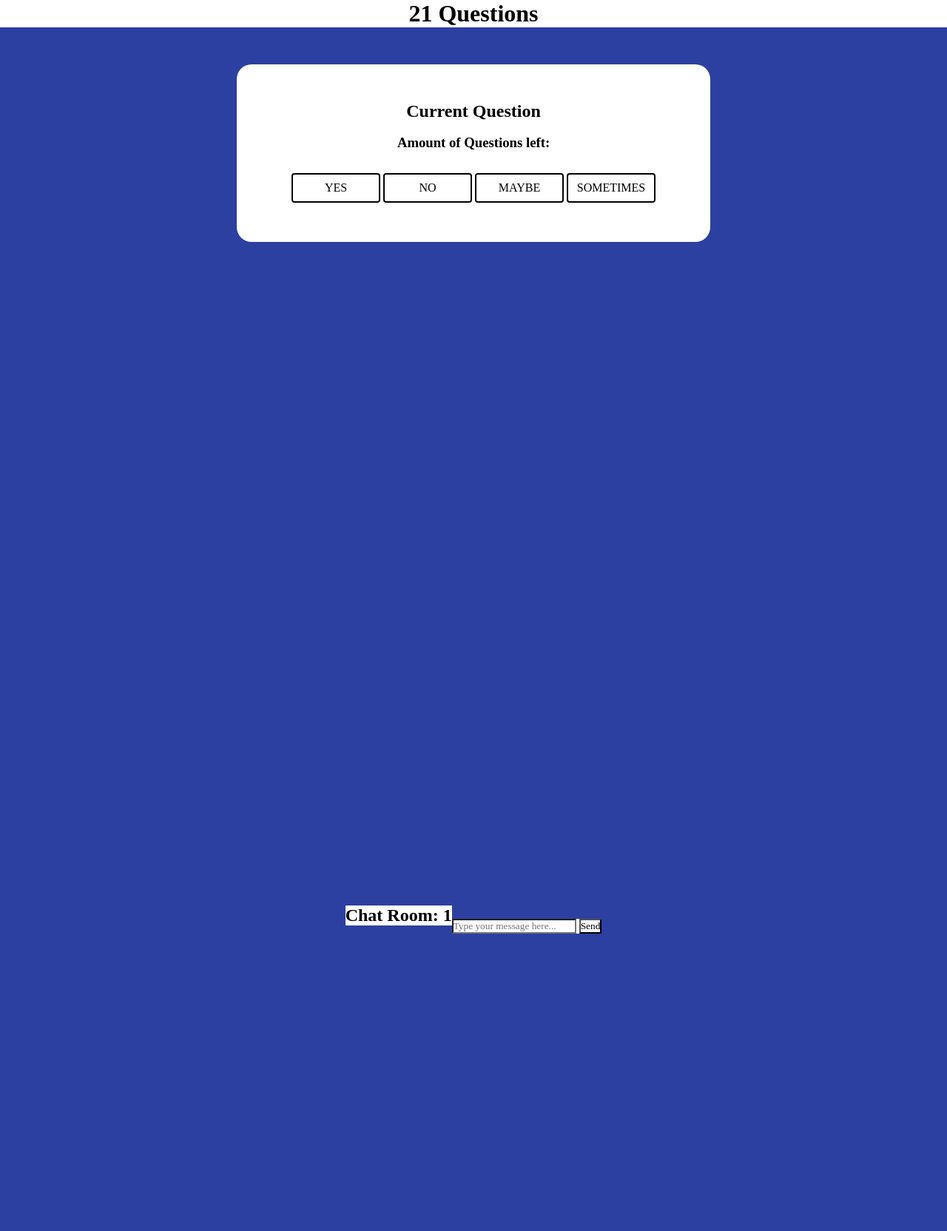
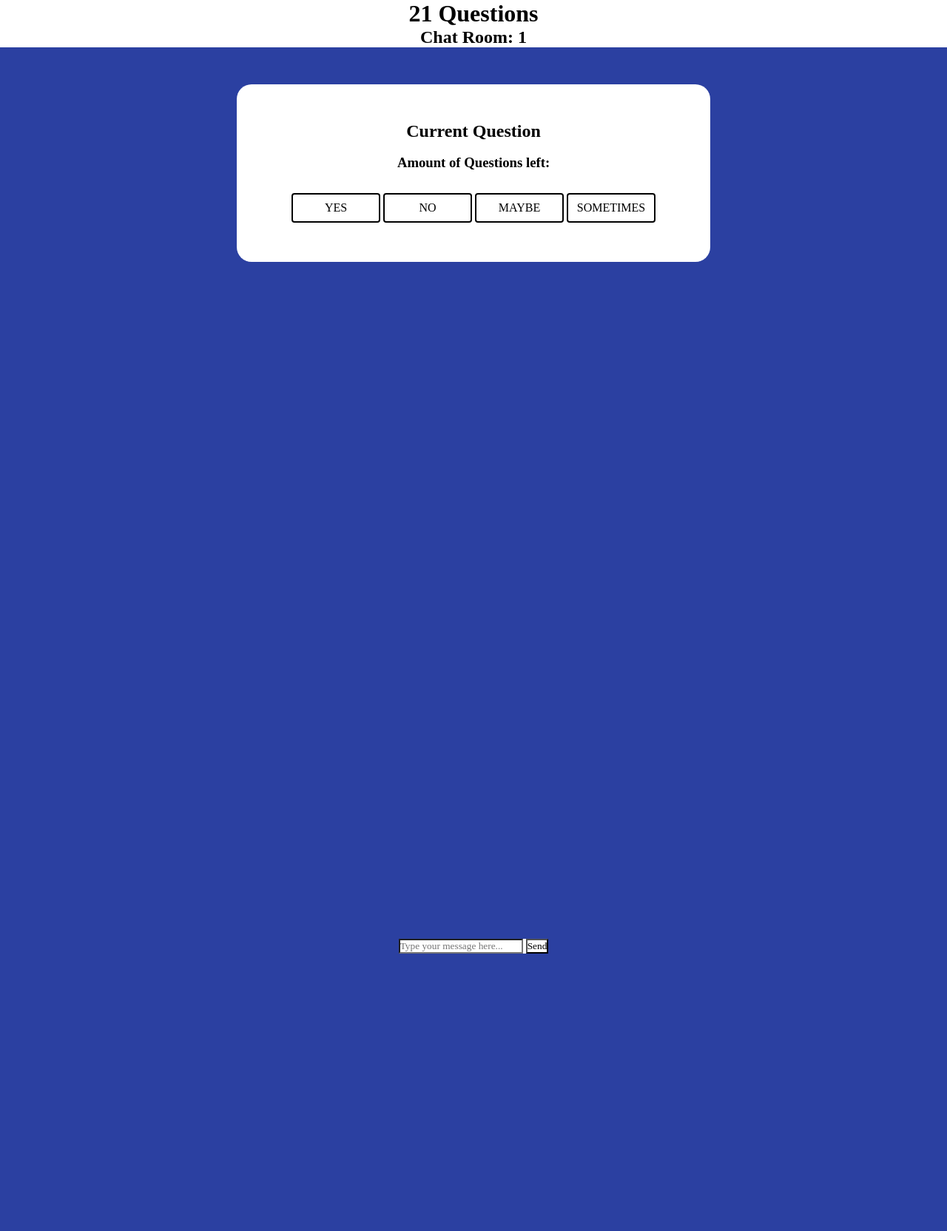
Before and after one commit to emilydesantis/cse312-because-the-internet, a Flask app: page /page3/1 in a window 1280 px wide. Shown: the whole page at 74% size. Before the commit the page ends 1262 px from the top, so only its background shows below. Run offline with Flask 3, Linux system fonts and the light colour scheme; some libraries are stand-ins or nearby versions.

Commit message:
chat room code moved

```diff
--- a/frontend/page3.html
+++ b/frontend/page3.html
@@ -20,6 +20,7 @@
 
 <body onload="welcome();">
 <h1 style="text-align:center">21 Questions</h1>
+<h2 style="text-align:center"> Chat Room: {{ room_name }}</h2>
 <!--User that is hosting and answering the questions-->
 <section class="container-2">
     <div class="game-data">
--- a/templates/page3.html
+++ b/templates/page3.html
@@ -9,6 +9,7 @@
 </head>
 <body>
     <h1 style="text-align:center">21 Questions</h1>
+    <h2 style="text-align:center"> Chat Room: {{ room_name }}</h2>
     <section class="container-2">
         <div class="game-data">
             <h1 style="text-align:center">Current Question</h1>
@@ -26,7 +27,6 @@
     </section>
 
     <div class="container">
-        <h2>Chat Room: {{ room_name }}</h2>
         <div id="chat" style="overflow-y: scroll; height: 300px;"></div>
         <form id="message-form">
             <input type="text" id="message" placeholder="Type your message here..." />
```
Also changed, not shown: templates/page4.html (+1 -12 lines).
